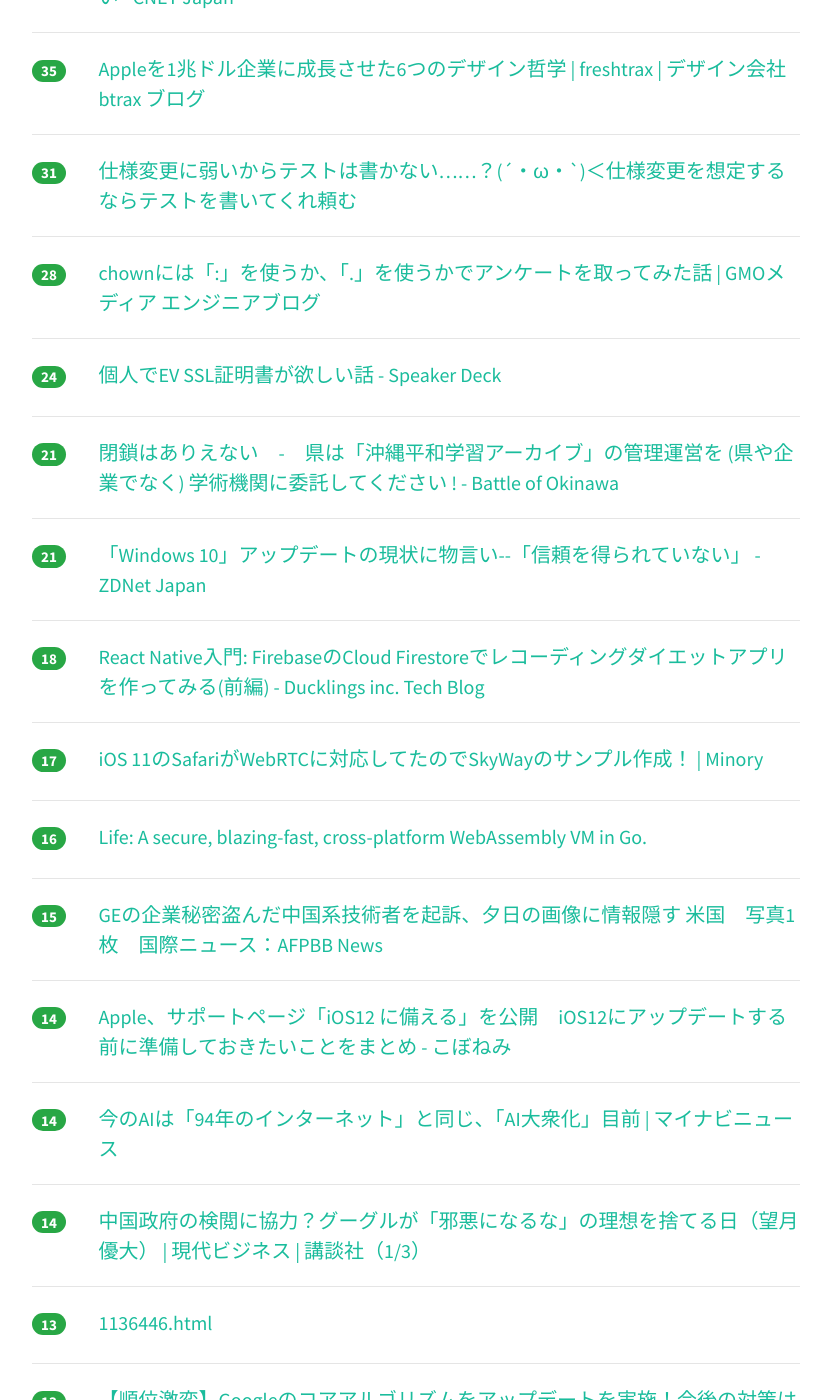
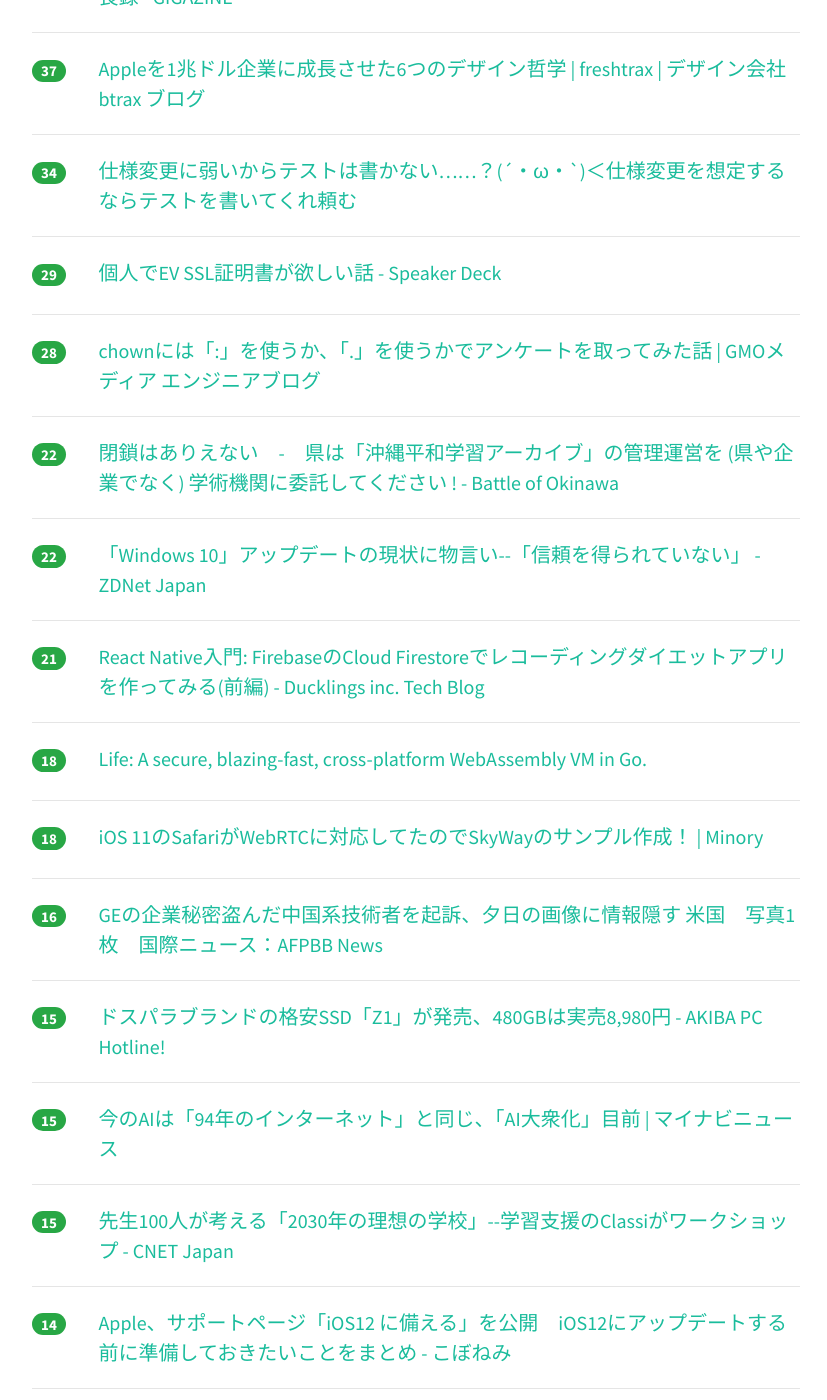
Before and after one commit to yatta47/hatena-matome-site, a Jekyll site: the page built from _posts/2018-08-04-hatena.md, in a window 1280 px wide and 1400 px high, scrolled down 904 px. Shown: the whole window, without its empty margins (224-1051 px from the left). Built offline with Jekyll 4.4.1, drawn with Linux system fonts in a browser that asks for light colours; nearby versions of some CDN libraries; some of the changed text lies outside the part shown.

Commit message:
Updated 2018-08-04

```diff
--- a/_posts/2018-08-04-hatena.md
+++ b/_posts/2018-08-04-hatena.md
@@ -1,18 +1,18 @@
 ---
 layout: post
 title:  "2018-08-04 はてぶIT"
-date:   2018-08-04 15:02:31
+date:   2018-08-04 16:01:06
 tags: [it-hotentry]
 ---
-39 件のデータあり
+45 件のデータあり
 
 <hr><div class="row">
-<div class="col-1"><span class="badge badge-pill badge-success h2">154</span></div>
+<div class="col-1"><span class="badge badge-pill badge-success h2">169</span></div>
 <div class="col-11"><a href='https://www.ryuzee.com/contents/blog/7130' target='_blank'>スクラムで削除された5つのトピック</a></div>
 </div>
 <hr>
 <div class="row">
-<div class="col-1"><span class="badge badge-pill badge-success h2">151</span></div>
+<div class="col-1"><span class="badge badge-pill badge-success h2">162</span></div>
 <div class="col-11"><a href='https://qiita.com/kouheiszk/items/5edbbd08ec6cf6a7fb2e' target='_blank'>月5ドルで動かしているWordPressでTV東京のWBS砲をさばく</a></div>
 </div>
 <hr>
@@ -22,28 +22,33 @@ tags: [it-hotentry]
 </div>
 <hr>
 <div class="row">
-<div class="col-1"><span class="badge badge-pill badge-success h2">53</span></div>
+<div class="col-1"><span class="badge badge-pill badge-success h2">63</span></div>
 <div class="col-11"><a href='http://www.gamecast-blog.com/archives/65923959.html' target='_blank'>Epic、Android版『フォートナイト』の独自配信を発表。「Google Playの手数料は高く、合理性がない」</a></div>
 </div>
 <hr>
 <div class="row">
-<div class="col-1"><span class="badge badge-pill badge-success h2">43</span></div>
+<div class="col-1"><span class="badge badge-pill badge-success h2">50</span></div>
+<div class="col-11"><a href='https://japan.cnet.com/article/35123524/' target='_blank'>職場の業務効率化は約半数が「行われていない」--経理業務の自動化需要は高い - CNET Japan</a></div>
+</div>
+<hr>
+<div class="row">
+<div class="col-1"><span class="badge badge-pill badge-success h2">46</span></div>
 <div class="col-11"><a href='https://gigazine.net/news/20140813-storemapper-bootstrapped-to-50000-dollars/' target='_blank'>片手間状態で始めたWebサービスが年商500万円のビジネスに達するまでの成長録 - GIGAZINE</a></div>
 </div>
 <hr>
 <div class="row">
-<div class="col-1"><span class="badge badge-pill badge-success h2">42</span></div>
-<div class="col-11"><a href='https://japan.cnet.com/article/35123524/' target='_blank'>職場の業務効率化は約半数が「行われていない」--経理業務の自動化需要は高い - CNET Japan</a></div>
-</div>
-<hr>
-<div class="row">
-<div class="col-1"><span class="badge badge-pill badge-success h2">35</span></div>
+<div class="col-1"><span class="badge badge-pill badge-success h2">37</span></div>
 <div class="col-11"><a href='http://blog.btrax.com/jp/2018/08/03/apple-design/' target='_blank'>Appleを1兆ドル企業に成長させた6つのデザイン哲学 | freshtrax | デザイン会社 btrax ブログ</a></div>
 </div>
 <hr>
 <div class="row">
-<div class="col-1"><span class="badge badge-pill badge-success h2">31</span></div>
+<div class="col-1"><span class="badge badge-pill badge-success h2">34</span></div>
 <div class="col-11"><a href='https://qiita.com/aimof/items/849ded1293495d3bbb50' target='_blank'>仕様変更に弱いからテストは書かない……？(´・ω・`)＜仕様変更を想定するならテストを書いてくれ頼む</a></div>
+</div>
+<hr>
+<div class="row">
+<div class="col-1"><span class="badge badge-pill badge-success h2">29</span></div>
+<div class="col-11"><a href='https://speakerdeck.com/ozuma/ge-ren-deev-sslzheng-ming-shu-gayu-siihua' target='_blank'>個人でEV SSL証明書が欲しい話 - Speaker Deck</a></div>
 </div>
 <hr>
 <div class="row">
@@ -52,38 +57,48 @@ tags: [it-hotentry]
 </div>
 <hr>
 <div class="row">
-<div class="col-1"><span class="badge badge-pill badge-success h2">24</span></div>
-<div class="col-11"><a href='https://speakerdeck.com/ozuma/ge-ren-deev-sslzheng-ming-shu-gayu-siihua' target='_blank'>個人でEV SSL証明書が欲しい話 - Speaker Deck</a></div>
+<div class="col-1"><span class="badge badge-pill badge-success h2">22</span></div>
+<div class="col-11"><a href='http://battle-of-okinawa.hatenablog.com/entry/2018/08/03/162427' target='_blank'>閉鎖はありえない　-　県は「沖縄平和学習アーカイブ」の管理運営を (県や企業でなく) 学術機関に委託してください ! - Battle of Okinawa</a></div>
+</div>
+<hr>
+<div class="row">
+<div class="col-1"><span class="badge badge-pill badge-success h2">22</span></div>
+<div class="col-11"><a href='https://japan.zdnet.com/article/35123505/' target='_blank'>「Windows 10」アップデートの現状に物言い--「信頼を得られていない」 - ZDNet Japan</a></div>
 </div>
 <hr>
 <div class="row">
 <div class="col-1"><span class="badge badge-pill badge-success h2">21</span></div>
-<div class="col-11"><a href='http://battle-of-okinawa.hatenablog.com/entry/2018/08/03/162427' target='_blank'>閉鎖はありえない　-　県は「沖縄平和学習アーカイブ」の管理運営を (県や企業でなく) 学術機関に委託してください ! - Battle of Okinawa</a></div>
-</div>
-<hr>
-<div class="row">
-<div class="col-1"><span class="badge badge-pill badge-success h2">21</span></div>
-<div class="col-11"><a href='https://japan.zdnet.com/article/35123505/' target='_blank'>「Windows 10」アップデートの現状に物言い--「信頼を得られていない」 - ZDNet Japan</a></div>
+<div class="col-11"><a href='http://ducklings.hateblo.jp/entry/2018/08/03/180543' target='_blank'>React Native入門: FirebaseのCloud Firestoreでレコーディングダイエットアプリを作ってみる(前編) - Ducklings inc. Tech Blog</a></div>
 </div>
 <hr>
 <div class="row">
 <div class="col-1"><span class="badge badge-pill badge-success h2">18</span></div>
-<div class="col-11"><a href='http://ducklings.hateblo.jp/entry/2018/08/03/180543' target='_blank'>React Native入門: FirebaseのCloud Firestoreでレコーディングダイエットアプリを作ってみる(前編) - Ducklings inc. Tech Blog</a></div>
+<div class="col-11"><a href='https://medium.com/perlin-network/ea3b31fa6e09' target='_blank'>Life: A secure, blazing-fast, cross-platform WebAssembly VM in Go.</a></div>
 </div>
 <hr>
 <div class="row">
-<div class="col-1"><span class="badge badge-pill badge-success h2">17</span></div>
+<div class="col-1"><span class="badge badge-pill badge-success h2">18</span></div>
 <div class="col-11"><a href='https://minory.org/ios-webrtc-skyway.html' target='_blank'>iOS 11のSafariがWebRTCに対応してたのでSkyWayのサンプル作成！ | Minory</a></div>
 </div>
 <hr>
 <div class="row">
 <div class="col-1"><span class="badge badge-pill badge-success h2">16</span></div>
-<div class="col-11"><a href='https://medium.com/perlin-network/ea3b31fa6e09' target='_blank'>Life: A secure, blazing-fast, cross-platform WebAssembly VM in Go.</a></div>
+<div class="col-11"><a href='http://www.afpbb.com/articles/-/3184817' target='_blank'>GEの企業秘密盗んだ中国系技術者を起訴、夕日の画像に情報隠す 米国　写真1枚　国際ニュース：AFPBB News</a></div>
 </div>
 <hr>
 <div class="row">
 <div class="col-1"><span class="badge badge-pill badge-success h2">15</span></div>
-<div class="col-11"><a href='http://www.afpbb.com/articles/-/3184817' target='_blank'>GEの企業秘密盗んだ中国系技術者を起訴、夕日の画像に情報隠す 米国　写真1枚　国際ニュース：AFPBB News</a></div>
+<div class="col-11"><a href='https://akiba-pc.watch.impress.co.jp/docs/news/news/1136552.html' target='_blank'>ドスパラブランドの格安SSD「Z1」が発売、480GBは実売8,980円 - AKIBA PC Hotline!</a></div>
+</div>
+<hr>
+<div class="row">
+<div class="col-1"><span class="badge badge-pill badge-success h2">15</span></div>
+<div class="col-11"><a href='https://news.mynavi.jp/article/20180802-673149/' target='_blank'>今のAIは「94年のインターネット」と同じ、「AI大衆化」目前 | マイナビニュース</a></div>
+</div>
+<hr>
+<div class="row">
+<div class="col-1"><span class="badge badge-pill badge-success h2">15</span></div>
+<div class="col-11"><a href='https://japan.cnet.com/article/35123550/' target='_blank'>先生100人が考える「2030年の理想の学校」--学習支援のClassiがワークショップ - CNET Japan</a></div>
 </div>
 <hr>
 <div class="row">
@@ -93,12 +108,12 @@ tags: [it-hotentry]
 <hr>
 <div class="row">
 <div class="col-1"><span class="badge badge-pill badge-success h2">14</span></div>
-<div class="col-11"><a href='https://news.mynavi.jp/article/20180802-673149/' target='_blank'>今のAIは「94年のインターネット」と同じ、「AI大衆化」目前 | マイナビニュース</a></div>
+<div class="col-11"><a href='http://gendai.ismedia.jp/articles/-/56822' target='_blank'>中国政府の検閲に協力？グーグルが「邪悪になるな」の理想を捨てる日（望月 優大） | 現代ビジネス | 講談社（1/3）</a></div>
 </div>
 <hr>
 <div class="row">
 <div class="col-1"><span class="badge badge-pill badge-success h2">14</span></div>
-<div class="col-11"><a href='http://gendai.ismedia.jp/articles/-/56822' target='_blank'>中国政府の検閲に協力？グーグルが「邪悪になるな」の理想を捨てる日（望月 優大） | 現代ビジネス | 講談社（1/3）</a></div>
+<div class="col-11"><a href='https://qiita.com/aimof/items/419b9c20e73ba6e18a5e' target='_blank'>テストを書くかどうか議論するの不毛だから、どうやってテストを書きやすくするか議論しよう</a></div>
 </div>
 <hr>
 <div class="row">
@@ -112,13 +127,18 @@ tags: [it-hotentry]
 </div>
 <hr>
 <div class="row">
-<div class="col-1"><span class="badge badge-pill badge-success h2">13</span></div>
-<div class="col-11"><a href='https://akiba-pc.watch.impress.co.jp/docs/news/news/1136552.html' target='_blank'>ドスパラブランドの格安SSD「Z1」が発売、480GBは実売8,980円 - AKIBA PC Hotline!</a></div>
+<div class="col-1"><span class="badge badge-pill badge-success h2">12</span></div>
+<div class="col-11"><a href='http://kai-you.net/article/56230' target='_blank'>ITエンジニア全員集合　音楽イベント「ポプテク」って知ってる？ - KAI-YOU.net</a></div>
 </div>
 <hr>
 <div class="row">
 <div class="col-1"><span class="badge badge-pill badge-success h2">12</span></div>
 <div class="col-11"><a href='https://gigazine.net/news/20180803-tesla-owned-ai-chip/' target='_blank'>テスラが自社で自動運転用のAIチップを開発、NVIDIAシステムの10倍の性能とマスクCEOは豪語 - GIGAZINE</a></div>
+</div>
+<hr>
+<div class="row">
+<div class="col-1"><span class="badge badge-pill badge-success h2">11</span></div>
+<div class="col-11"><a href='http://goole-talaie.tk/' target='_blank'>Fallow Ivory Chrome</a></div>
 </div>
 <hr>
 <div class="row">
@@ -132,11 +152,6 @@ tags: [it-hotentry]
 </div>
 <hr>
 <div class="row">
-<div class="col-1"><span class="badge badge-pill badge-success h2">11</span></div>
-<div class="col-11"><a href='https://japan.cnet.com/article/35123550/' target='_blank'>先生100人が考える「2030年の理想の学校」--学習支援のClassiがワークショップ - CNET Japan</a></div>
-</div>
-<hr>
-<div class="row">
 <div class="col-1"><span class="badge badge-pill badge-success h2">10</span></div>
 <div class="col-11"><a href='http://www.itmedia.co.jp/news/articles/1808/03/news083.html' target='_blank'>佐川急便かたるSMS、7月に急拡大　感染端末がスパムボット化　トレンドマイクロ解説 - ITmedia NEWS</a></div>
 </div>
@@ -144,21 +159,6 @@ tags: [it-hotentry]
 <div class="row">
 <div class="col-1"><span class="badge badge-pill badge-success h2">10</span></div>
 <div class="col-11"><a href='https://security.srad.jp/story/18/08/03/0650248/' target='_blank'>Reddit従業員のアカウントが奪取されデータ漏えい。SMSを使った2要素認証が突破される | スラド セキュリティ</a></div>
-</div>
-<hr>
-<div class="row">
-<div class="col-1"><span class="badge badge-pill badge-success h2">10</span></div>
-<div class="col-11"><a href='http://goole-talaie.tk/' target='_blank'>Fallow Ivory Chrome</a></div>
-</div>
-<hr>
-<div class="row">
-<div class="col-1"><span class="badge badge-pill badge-success h2">10</span></div>
-<div class="col-11"><a href='http://kai-you.net/article/56230' target='_blank'>ITエンジニア全員集合　音楽イベント「ポプテク」って知ってる？ - KAI-YOU.net</a></div>
-</div>
-<hr>
-<div class="row">
-<div class="col-1"><span class="badge badge-pill badge-success h2">10</span></div>
-<div class="col-11"><a href='https://qiita.com/aimof/items/419b9c20e73ba6e18a5e' target='_blank'>テストを書くかどうか議論するの不毛だから、どうやってテストを書きやすくするか議論しよう</a></div>
 </div>
 <hr>
 <div class="row">
@@ -172,23 +172,53 @@ tags: [it-hotentry]
 </div>
 <hr>
 <div class="row">
+<div class="col-1"><span class="badge badge-pill badge-success h2">7</span></div>
+<div class="col-11"><a href='https://www.softantenna.com/wp/software/ieee-spectrum-top-programming-languages-2018/' target='_blank'>Pythonが2018年も人気ナンバーワン言語に - Rubyは13位へ | ソフトアンテナブログ</a></div>
+</div>
+<hr>
+<div class="row">
+<div class="col-1"><span class="badge badge-pill badge-success h2">6</span></div>
+<div class="col-11"><a href='http://www.itmedia.co.jp/pcuser/articles/1808/04/news017.html' target='_blank'>ドスパラのオリジナルSSDが480GB税込み8980円でデビュー！ (1/2) - ITmedia PC USER</a></div>
+</div>
+<hr>
+<div class="row">
+<div class="col-1"><span class="badge badge-pill badge-success h2">6</span></div>
+<div class="col-11"><a href='https://gigazine.net/news/20180803-google-fiber-new-rule/' target='_blank'>Googleのインターネットサービス「Google Fiber」に追い風となるルールをアメリカ連邦通信委員会が承認 - GIGAZINE</a></div>
+</div>
+<hr>
+<div class="row">
+<div class="col-1"><span class="badge badge-pill badge-success h2">6</span></div>
+<div class="col-11"><a href='https://iphone-mania.jp/news-220859/' target='_blank'>「iPhoneで撮った写真は、写真とは呼べない」著名映画監督が語る - iPhone Mania</a></div>
+</div>
+<hr>
+<div class="row">
+<div class="col-1"><span class="badge badge-pill badge-success h2">6</span></div>
+<div class="col-11"><a href='https://srad.jp/story/18/08/03/079205/' target='_blank'>Windows 10にモリサワの「BIZ UD」フォント6書体が追加 | スラド</a></div>
+</div>
+<hr>
+<div class="row">
 <div class="col-1"><span class="badge badge-pill badge-success h2">5</span></div>
 <div class="col-11"><a href='https://cloud.watch.impress.co.jp/docs/news/1136448.html' target='_blank'>Arm、ビッグデータ分析のトレジャーデータを買収、技術を組み合わせたIoTプラットフォームを提供 - クラウド Watch</a></div>
 </div>
 <hr>
 <div class="row">
 <div class="col-1"><span class="badge badge-pill badge-success h2">5</span></div>
-<div class="col-11"><a href='https://gigazine.net/news/20180803-google-fiber-new-rule/' target='_blank'>Googleのインターネットサービス「Google Fiber」に追い風となるルールをアメリカ連邦通信委員会が承認 - GIGAZINE</a></div>
+<div class="col-11"><a href='https://evertpot.com/firefox-rss/' target='_blank'>Firefox removes RSS support</a></div>
+</div>
+<hr>
+<div class="row">
+<div class="col-1"><span class="badge badge-pill badge-success h2">5</span></div>
+<div class="col-11"><a href='https://mirai.doda.jp/series/interview/hiroshi-nakata/' target='_blank'>50代で起業、110億円調達のベンチャーおじさん社長に聞く。いつまでも「捨てられる」人でいるには？ | 未来を変えるプロジェクト by DODA</a></div>
 </div>
 <hr>
 <div class="row">
 <div class="col-1"><span class="badge badge-pill badge-success h2">4</span></div>
-<div class="col-11"><a href='https://evertpot.com/firefox-rss/' target='_blank'>Firefox removes RSS support</a></div>
+<div class="col-11"><a href='http://photoshopvip.net/110344' target='_blank'>面倒なフォント組み合わせにさよなら！人気定番書体の無料テンプレート Font Combinations Library - PhotoshopVIP</a></div>
 </div>
 <hr>
 <div class="row">
 <div class="col-1"><span class="badge badge-pill badge-success h2">4</span></div>
-<div class="col-11"><a href='http://www.itmedia.co.jp/pcuser/articles/1808/04/news017.html' target='_blank'>ドスパラのオリジナルSSDが480GB税込み8980円でデビュー！ (1/2) - ITmedia PC USER</a></div>
+<div class="col-11"><a href='https://japanese.engadget.com/2018/08/02/edge/' target='_blank'>Edgeブラウザ、生体認証対応でパスワードなしのサインインが可能に - Engadget 日本版</a></div>
 </div>
 <hr>
 <div class="row">
```
